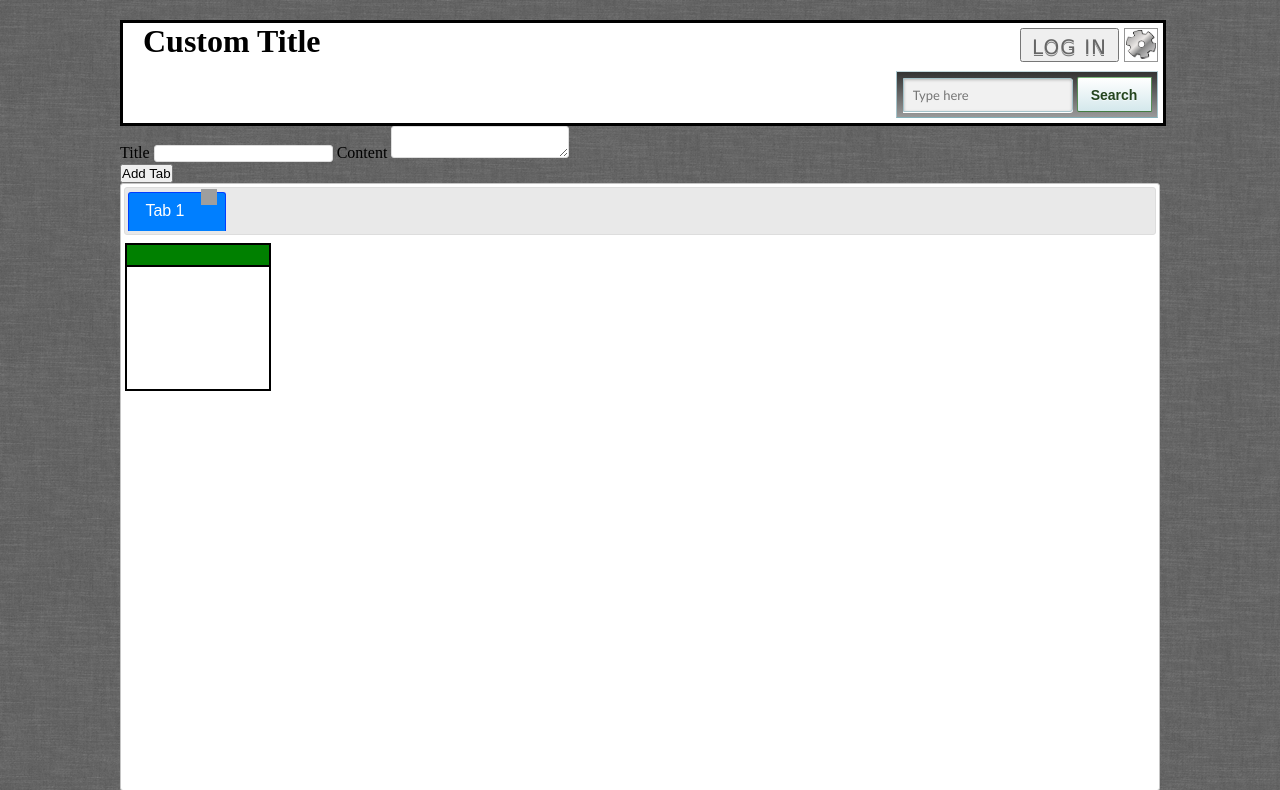
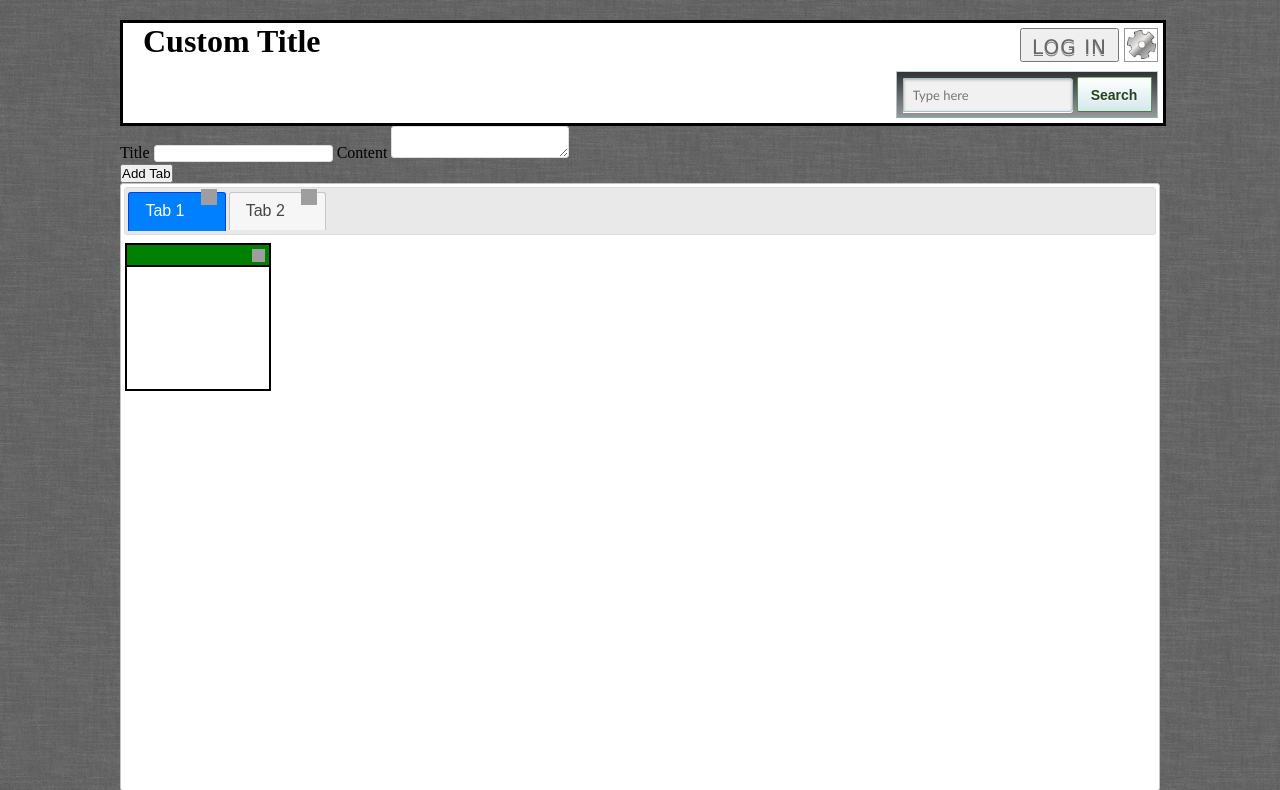
Before and after one commit to MRBrown-VIU/310project, a PHP site: page / in a window 1280 px wide. Shown: the top 790 px of the page. Run offline with PHP 8.4, Linux system fonts and the light colour scheme; some libraries are stand-ins or nearby versions; grey boxes are pictures that could not be loaded.

Commit message:
added ability to remove widget

```diff
--- a/css/widget.css
+++ b/css/widget.css
@@ -19,3 +19,15 @@
 
 /* Widget Header Colours */
 .Green { background-color:Green; }
+.Red { background-color:Red; }
+
+.close-widget-button {
+  position: absolute;
+  right: 4px;
+  top: 4px;
+  height: 13px;
+  width: 13px;
+  background: url('../img/close.png') no-repeat;
+  cursor: pointer;
+  border: none;
+}
--- a/index.html
+++ b/index.html
@@ -30,7 +30,6 @@
     <script type="text/javascript" src="js/tabs.js"></script>
     <script type="text/javascript" src="js/widget.js"></script>
 
-
   </head>
   <body>
     <div id="container">
@@ -46,9 +45,8 @@
             </div>
 
             <div id="settings">
-                <button type="submit" id="setButton">
-                  <img src="img/gear.png" alt="settings" width=30px height=28px />
-                </button>
+                <!-- <button type="submit" id="setButton"><img src="img/gear.png" alt="settings" width=30px height=28px /></button> -->
+                <input id="setButton" type="button">
             </div>
 
             <div id="login">
@@ -90,10 +88,12 @@
 
           <!-- tabs container -->
           <div id="tabs">
+          <div id="collision-container" style="height: 100%; width: 100%;">
 
             <!-- tabs list -->
             <ul>
               <li><a href="#tabs-1">Tab 1</a> <span class="ui-icon ui-icon-close" role="presentation">Remove Tab</span></li>
+              <li><a href="#tabs-2">Tab 2</a> <span class="ui-icon ui-icon-close" role="presentation">Remove Tab</span></li>
             </ul>
 
             <!-- widget bumper -->
@@ -103,9 +103,22 @@
             <div id="tabs-1">
 
               <!-- widget -->
-				    <div class="widget ui-widget-content" style="position: absolute; top:55px; left:0;" id="1" onclick="findPos(this)">
-						  <div class="WidgetHeader Green"></div>
+              <div class="widget ui-widget-content" style="position: absolute; top:55px; left:0;" id="1-1" onclick="findPos(this)">
+                <div class="WidgetHeader Green"><input type="button" class="close-widget-button"/></div>
                 <div class="WidgetMain"><span></span></div>
+              </div>
+
+            </div>
+
+            <!-- tab-2 content -->
+            <div id="tabs-2">
+
+              <!-- widget -->
+              <div class="widget ui-widget-content" style="position: absolute; top:55px; left:0;" id="2-1" onclick="findPos(this)">
+                <div class="WidgetHeader Red"><input type="button" class="close-widget-button"/></div>
+                <div class="WidgetMain"><span></span></div>
+              </div>
+
             </div>
 
           </div>
--- a/js/widget.js
+++ b/js/widget.js
@@ -16,7 +16,7 @@ function findPos(div) {
 
 
   //debug
-  $("#"+id).find("span:first").text( "L:" + x + ", T:" + y + ", W:" + w + ", H:" + h);
+  $("#"+id).find("span").text( "L:" + x + ", T:" + y + ", W:" + w + ", H:" + h);
 }
 
 // allow divs to collide with each other
@@ -38,7 +38,8 @@ $(document).ready(function(){
       snap: true,
       obstacle: ".widget[id!=\"" + id + "\"], #bumber",                /* temp solution */
       preventCollision: true,
-      restraint: "#tabs-1",                                            /* temp solution */
+      //restraint: "#tabs-1",                                            /* temp solution */
+      restraint: "#collision-container",
       preventProtrusion: true
     });
   }
@@ -48,3 +49,10 @@ $(document).ready(function(){
     autoHide: true,
   });
 });
+
+//remove widget
+$(window).load(function() {
+  $(".close-widget-button").click(function () {
+    $(this).parent().parent().remove();
+  });
+});
```
Lines whose indentation alone changed are shown as unchanged.
